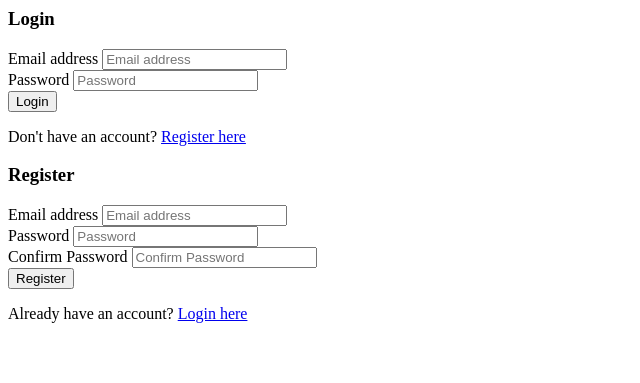
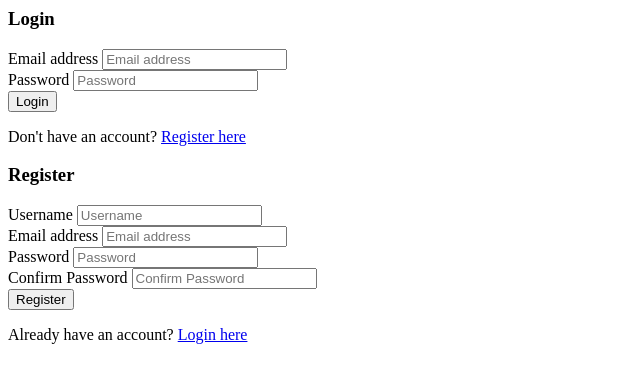
Before and after one commit to Adundo-Maseno/Flask-Task-Management-Application, a Flask app: page /register in a window 1280 px wide. Shown: the top 383 px of the page, without its empty margins (0-640 px from the left). Run offline with Flask 3, Linux system fonts and the light colour scheme.

Commit message:
update 4 on the reg and index page

```diff
--- a/templates/index.html
+++ b/templates/index.html
@@ -146,5 +146,3 @@
     </script>
   </body>
 </html>
-<!-- Include the login/register modal partial
- {% include 'register.html' %} -->
--- a/templates/register.html
+++ b/templates/register.html
@@ -36,6 +36,19 @@
 
   <form class="text-left hidden" id="registerForm" name="registerForm" method="post" action="/register">
     <h3 class="text-2xl font-semibold text-gray-900 mb-4 form-header">Register</h3>
+
+    <div class="mb-4">
+      <label for="username" class="form-label">Username</label>
+      <input
+        type="text"
+        name="username"
+        id="username"
+        class="form-input block w-full rounded-md border-gray-300 shadow-sm focus:border-gray-700 focus:ring focus:ring-gray-300 p-2"
+        placeholder="Username"
+        required
+      >
+    </div>
+
     <div class="mb-4">
       <label for="regEmail" class="form-label">Email address</label>
       <input
```
